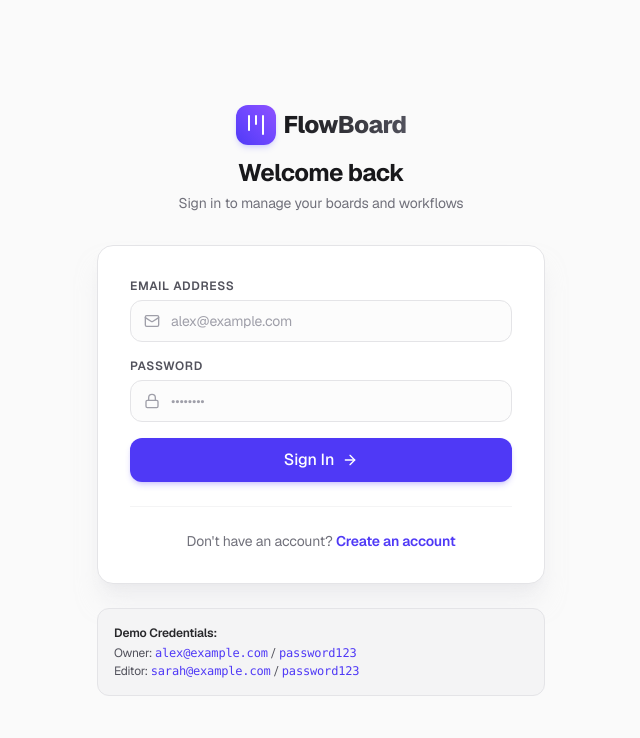
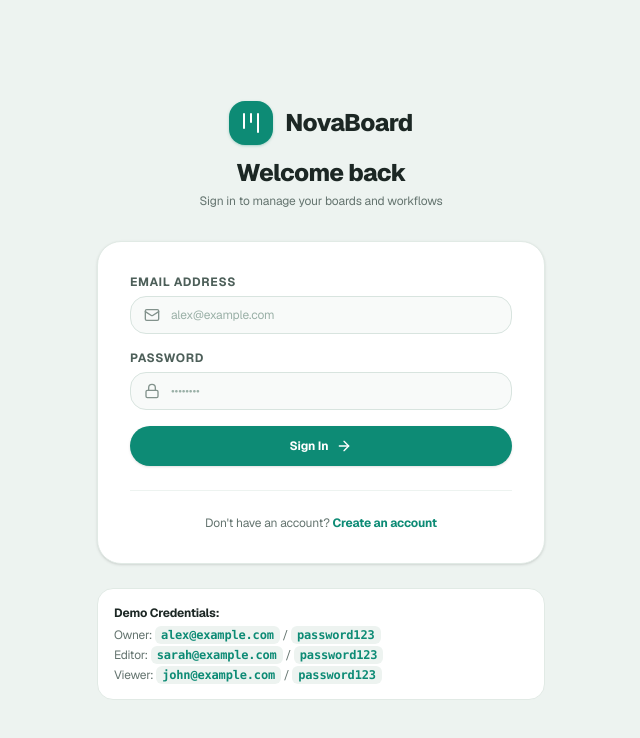
Before and after one commit to mrshanshuvo/mini-kanban-board, a Next.js app in the folder frontend/: page /login in a window 1280 px wide. Shown: the top 738 px of the page, without its empty margins (319-959 px from the left). Built offline with nearby package versions, Linux system fonts and the light colour scheme; no server answers.

Commit message:
update login and register pages with theme styling and viewer demo credentials

```diff
--- a/frontend/app/login/page.tsx
+++ b/frontend/app/login/page.tsx
@@ -33,43 +33,43 @@ export default function LoginPage() {
   };
 
   return (
-    <div className="min-h-screen flex flex-col justify-center items-center px-4 bg-zinc-50 dark:bg-zinc-950">
+    <div className="min-h-screen flex flex-col justify-center items-center px-4 bg-[#edf3f0]">
       <div className="w-full max-w-md">
         <div className="text-center mb-8">
           <Link
             href="/"
-            className="inline-flex items-center gap-2 font-bold text-2xl tracking-tight mb-3"
+            className="inline-flex items-center gap-3 font-bold text-2xl tracking-tight mb-3 group"
           >
-            <div className="w-10 h-10 rounded-xl bg-gradient-to-tr from-indigo-600 to-violet-500 flex items-center justify-center text-white shadow-md shadow-indigo-500/20">
+            <div className="w-11 h-11 rounded-2xl bg-[#0d8b75] flex items-center justify-center text-white shadow-sm shadow-[#0d8b75]/25 group-hover:scale-105 transition-transform">
               <Kanban className="w-6 h-6" />
             </div>
-            <span className="bg-gradient-to-r from-zinc-900 to-zinc-600 dark:from-white dark:to-zinc-400 bg-clip-text text-transparent font-extrabold">
-              FlowBoard
+            <span className="text-[#1c2724] font-extrabold text-2xl tracking-tight">
+              NovaBoard
             </span>
           </Link>
-          <h1 className="text-2xl font-bold tracking-tight text-zinc-900 dark:text-white">
+          <h1 className="text-2xl font-extrabold tracking-tight text-[#1c2724]">
             Welcome back
           </h1>
-          <p className="text-sm text-zinc-500 dark:text-zinc-400 mt-1">
+          <p className="text-xs text-[#64746f] mt-1">
             Sign in to manage your boards and workflows
           </p>
         </div>
 
-        <div className="bg-white dark:bg-zinc-900 p-8 rounded-2xl shadow-xl shadow-zinc-200/50 dark:shadow-none border border-zinc-200 dark:border-zinc-800">
+        <div className="bg-white p-8 rounded-3xl shadow-sm border border-[#e1eae5]">
           {error && (
-            <div className="mb-6 p-3.5 rounded-xl bg-red-50 dark:bg-red-950/40 border border-red-200 dark:border-red-900/60 flex items-center gap-3 text-red-600 dark:text-red-400 text-sm">
-              <AlertCircle className="w-5 h-5 flex-shrink-0" />
+            <div className="mb-6 p-3.5 rounded-2xl bg-rose-50 border border-rose-200 flex items-center gap-3 text-rose-700 text-xs">
+              <AlertCircle className="w-4 h-4 flex-shrink-0" />
               <span>{error}</span>
             </div>
           )}
 
           <form onSubmit={handleSubmit} className="space-y-4">
             <div>
-              <label className="block text-xs font-semibold uppercase tracking-wider text-zinc-600 dark:text-zinc-400 mb-1.5">
+              <label className="block text-xs font-bold uppercase tracking-wider text-[#4d5f59] mb-1.5">
                 Email Address
               </label>
               <div className="relative">
-                <div className="absolute inset-y-0 left-0 pl-3.5 flex items-center pointer-events-none text-zinc-400">
+                <div className="absolute inset-y-0 left-0 pl-3.5 flex items-center pointer-events-none text-[#82928c]">
                   <Mail className="w-4 h-4" />
                 </div>
                 <input
@@ -78,17 +78,17 @@ export default function LoginPage() {
                   value={email}
                   onChange={(e) => setEmail(e.target.value)}
                   placeholder="alex@example.com"
-                  className="w-full pl-10 pr-3.5 py-2.5 rounded-xl border border-zinc-200 dark:border-zinc-800 bg-zinc-50/50 dark:bg-zinc-950/50 text-zinc-900 dark:text-zinc-100 placeholder:text-zinc-400 focus:outline-none focus:ring-2 focus:ring-indigo-500/20 focus:border-indigo-500 transition-all text-sm"
+                  className="w-full pl-10 pr-3.5 py-2.5 rounded-2xl border border-[#d8e4df] bg-[#edf3f0]/40 text-[#1c2724] placeholder:text-[#9ab0a7] focus:outline-none focus:ring-2 focus:ring-[#0d8b75] transition-all text-xs"
                 />
               </div>
             </div>
 
             <div>
-              <label className="block text-xs font-semibold uppercase tracking-wider text-zinc-600 dark:text-zinc-400 mb-1.5">
+              <label className="block text-xs font-bold uppercase tracking-wider text-[#4d5f59] mb-1.5">
                 Password
               </label>
               <div className="relative">
-                <div className="absolute inset-y-0 left-0 pl-3.5 flex items-center pointer-events-none text-zinc-400">
+                <div className="absolute inset-y-0 left-0 pl-3.5 flex items-center pointer-events-none text-[#82928c]">
                   <Lock className="w-4 h-4" />
                 </div>
                 <input
@@ -97,7 +97,7 @@ export default function LoginPage() {
                   value={password}
                   onChange={(e) => setPassword(e.target.value)}
                   placeholder="••••••••"
-                  className="w-full pl-10 pr-3.5 py-2.5 rounded-xl border border-zinc-200 dark:border-zinc-800 bg-zinc-50/50 dark:bg-zinc-950/50 text-zinc-900 dark:text-zinc-100 placeholder:text-zinc-400 focus:outline-none focus:ring-2 focus:ring-indigo-500/20 focus:border-indigo-500 transition-all text-sm"
+                  className="w-full pl-10 pr-3.5 py-2.5 rounded-2xl border border-[#d8e4df] bg-[#edf3f0]/40 text-[#1c2724] placeholder:text-[#9ab0a7] focus:outline-none focus:ring-2 focus:ring-[#0d8b75] transition-all text-xs"
                 />
               </div>
             </div>
@@ -105,18 +105,18 @@ export default function LoginPage() {
             <button
               type="submit"
               disabled={loading}
-              className="w-full mt-2 py-2.5 px-4 rounded-xl bg-indigo-600 hover:bg-indigo-700 active:scale-[0.99] text-white font-medium shadow-md shadow-indigo-600/20 flex items-center justify-center gap-2 transition-all disabled:opacity-50"
+              className="w-full mt-2 py-3 px-4 rounded-full bg-[#0d8b75] hover:bg-[#0a7361] active:scale-[0.99] text-white font-bold text-xs shadow-sm flex items-center justify-center gap-2 transition-all disabled:opacity-50 cursor-pointer"
             >
               <span>{loading ? "Signing in..." : "Sign In"}</span>
               {!loading && <ArrowRight className="w-4 h-4" />}
             </button>
           </form>
 
-          <div className="mt-6 pt-6 border-t border-zinc-100 dark:border-zinc-800 text-center text-sm text-zinc-500">
+          <div className="mt-6 pt-6 border-t border-[#edf3f0] text-center text-xs text-[#64746f]">
             Don&apos;t have an account?{" "}
             <Link
               href="/register"
-              className="font-semibold text-indigo-600 dark:text-indigo-400 hover:underline"
+              className="font-bold text-[#0d8b75] hover:underline"
             >
               Create an account
             </Link>
@@ -124,28 +124,36 @@ export default function LoginPage() {
         </div>
 
         {/* Demo credentials tip */}
-        <div className="mt-6 p-4 rounded-xl bg-zinc-100 dark:bg-zinc-900/60 border border-zinc-200 dark:border-zinc-800 text-xs text-zinc-600 dark:text-zinc-400">
-          <p className="font-semibold text-zinc-800 dark:text-zinc-200 mb-1">
-            Demo Credentials:
-          </p>
-          <div className="space-y-0.5">
+        <div className="mt-6 p-4 rounded-2xl bg-white border border-[#e1eae5] text-xs text-[#64746f]">
+          <p className="font-bold text-[#1c2724] mb-1.5">Demo Credentials:</p>
+          <div className="space-y-1">
             <p>
               Owner:{" "}
-              <code className="text-indigo-600 dark:text-indigo-400">
+              <code className="text-[#0d8b75] font-semibold bg-[#edf3f0] px-1.5 py-0.5 rounded-md">
                 alex@example.com
               </code>{" "}
               /{" "}
-              <code className="text-indigo-600 dark:text-indigo-400">
+              <code className="text-[#0d8b75] font-semibold bg-[#edf3f0] px-1.5 py-0.5 rounded-md">
                 password123
               </code>
             </p>
             <p>
               Editor:{" "}
-              <code className="text-indigo-600 dark:text-indigo-400">
+              <code className="text-[#0d8b75] font-semibold bg-[#edf3f0] px-1.5 py-0.5 rounded-md">
                 sarah@example.com
               </code>{" "}
               /{" "}
-              <code className="text-indigo-600 dark:text-indigo-400">
+              <code className="text-[#0d8b75] font-semibold bg-[#edf3f0] px-1.5 py-0.5 rounded-md">
+                password123
+              </code>
+            </p>
+            <p>
+              Viewer:{" "}
+              <code className="text-[#0d8b75] font-semibold bg-[#edf3f0] px-1.5 py-0.5 rounded-md">
+                john@example.com
+              </code>{" "}
+              /{" "}
+              <code className="text-[#0d8b75] font-semibold bg-[#edf3f0] px-1.5 py-0.5 rounded-md">
                 password123
               </code>
             </p>
--- a/frontend/app/register/page.tsx
+++ b/frontend/app/register/page.tsx
@@ -45,43 +45,43 @@ export default function RegisterPage() {
   };
 
   return (
-    <div className="min-h-screen flex flex-col justify-center items-center px-4 bg-zinc-50 dark:bg-zinc-950">
+    <div className="min-h-screen flex flex-col justify-center items-center px-4 bg-[#edf3f0]">
       <div className="w-full max-w-md">
         <div className="text-center mb-8">
           <Link
             href="/"
-            className="inline-flex items-center gap-2 font-bold text-2xl tracking-tight mb-3"
+            className="inline-flex items-center gap-3 font-bold text-2xl tracking-tight mb-3 group"
           >
-            <div className="w-10 h-10 rounded-xl bg-gradient-to-tr from-indigo-600 to-violet-500 flex items-center justify-center text-white shadow-md shadow-indigo-500/20">
+            <div className="w-11 h-11 rounded-2xl bg-[#0d8b75] flex items-center justify-center text-white shadow-sm shadow-[#0d8b75]/25 group-hover:scale-105 transition-transform">
               <Kanban className="w-6 h-6" />
             </div>
-            <span className="bg-gradient-to-r from-zinc-900 to-zinc-600 dark:from-white dark:to-zinc-400 bg-clip-text text-transparent font-extrabold">
-              FlowBoard
+            <span className="text-[#1c2724] font-extrabold text-2xl tracking-tight">
+              NovaBoard
             </span>
           </Link>
-          <h1 className="text-2xl font-bold tracking-tight text-zinc-900 dark:text-white">
+          <h1 className="text-2xl font-extrabold tracking-tight text-[#1c2724]">
             Create your account
           </h1>
-          <p className="text-sm text-zinc-500 dark:text-zinc-400 mt-1">
+          <p className="text-xs text-[#64746f] mt-1">
             Start collaborating with your team today
           </p>
         </div>
 
-        <div className="bg-white dark:bg-zinc-900 p-8 rounded-2xl shadow-xl shadow-zinc-200/50 dark:shadow-none border border-zinc-200 dark:border-zinc-800">
+        <div className="bg-white p-8 rounded-3xl shadow-sm border border-[#e1eae5]">
           {error && (
-            <div className="mb-6 p-3.5 rounded-xl bg-red-50 dark:bg-red-950/40 border border-red-200 dark:border-red-900/60 flex items-center gap-3 text-red-600 dark:text-red-400 text-sm">
-              <AlertCircle className="w-5 h-5 flex-shrink-0" />
+            <div className="mb-6 p-3.5 rounded-2xl bg-rose-50 border border-rose-200 flex items-center gap-3 text-rose-700 text-xs">
+              <AlertCircle className="w-4 h-4 flex-shrink-0" />
               <span>{error}</span>
             </div>
           )}
 
           <form onSubmit={handleSubmit} className="space-y-4">
             <div>
-              <label className="block text-xs font-semibold uppercase tracking-wider text-zinc-600 dark:text-zinc-400 mb-1.5">
+              <label className="block text-xs font-bold uppercase tracking-wider text-[#4d5f59] mb-1.5">
                 Full Name
               </label>
               <div className="relative">
-                <div className="absolute inset-y-0 left-0 pl-3.5 flex items-center pointer-events-none text-zinc-400">
+                <div className="absolute inset-y-0 left-0 pl-3.5 flex items-center pointer-events-none text-[#82928c]">
                   <User className="w-4 h-4" />
                 </div>
                 <input
@@ -90,17 +90,17 @@ export default function RegisterPage() {
                   value={name}
                   onChange={(e) => setName(e.target.value)}
                   placeholder="Alex Rivera"
-                  className="w-full pl-10 pr-3.5 py-2.5 rounded-xl border border-zinc-200 dark:border-zinc-800 bg-zinc-50/50 dark:bg-zinc-950/50 text-zinc-900 dark:text-zinc-100 placeholder:text-zinc-400 focus:outline-none focus:ring-2 focus:ring-indigo-500/20 focus:border-indigo-500 transition-all text-sm"
+                  className="w-full pl-10 pr-3.5 py-2.5 rounded-2xl border border-[#d8e4df] bg-[#edf3f0]/40 text-[#1c2724] placeholder:text-[#9ab0a7] focus:outline-none focus:ring-2 focus:ring-[#0d8b75] transition-all text-xs"
                 />
               </div>
             </div>
 
             <div>
-              <label className="block text-xs font-semibold uppercase tracking-wider text-zinc-600 dark:text-zinc-400 mb-1.5">
+              <label className="block text-xs font-bold uppercase tracking-wider text-[#4d5f59] mb-1.5">
                 Email Address
               </label>
               <div className="relative">
-                <div className="absolute inset-y-0 left-0 pl-3.5 flex items-center pointer-events-none text-zinc-400">
+                <div className="absolute inset-y-0 left-0 pl-3.5 flex items-center pointer-events-none text-[#82928c]">
                   <Mail className="w-4 h-4" />
                 </div>
                 <input
@@ -109,27 +109,27 @@ export default function RegisterPage() {
                   value={email}
                   onChange={(e) => setEmail(e.target.value)}
                   placeholder="alex@example.com"
-                  className="w-full pl-10 pr-3.5 py-2.5 rounded-xl border border-zinc-200 dark:border-zinc-800 bg-zinc-50/50 dark:bg-zinc-950/50 text-zinc-900 dark:text-zinc-100 placeholder:text-zinc-400 focus:outline-none focus:ring-2 focus:ring-indigo-500/20 focus:border-indigo-500 transition-all text-sm"
+                  className="w-full pl-10 pr-3.5 py-2.5 rounded-2xl border border-[#d8e4df] bg-[#edf3f0]/40 text-[#1c2724] placeholder:text-[#9ab0a7] focus:outline-none focus:ring-2 focus:ring-[#0d8b75] transition-all text-xs"
                 />
               </div>
             </div>
 
             <div>
-              <label className="block text-xs font-semibold uppercase tracking-wider text-zinc-600 dark:text-zinc-400 mb-1.5">
+              <label className="block text-xs font-bold uppercase tracking-wider text-[#4d5f59] mb-1.5">
                 Password
               </label>
               <div className="relative">
-                <div className="absolute inset-y-0 left-0 pl-3.5 flex items-center pointer-events-none text-zinc-400">
+                <div className="absolute inset-y-0 left-0 pl-3.5 flex items-center pointer-events-none text-[#82928c]">
                   <Lock className="w-4 h-4" />
                 </div>
                 <input
                   type="password"
                   required
-                  minLength={6}
                   value={password}
                   onChange={(e) => setPassword(e.target.value)}
                   placeholder="At least 6 characters"
-                  className="w-full pl-10 pr-3.5 py-2.5 rounded-xl border border-zinc-200 dark:border-zinc-800 bg-zinc-50/50 dark:bg-zinc-950/50 text-zinc-900 dark:text-zinc-100 placeholder:text-zinc-400 focus:outline-none focus:ring-2 focus:ring-indigo-500/20 focus:border-indigo-500 transition-all text-sm"
+                  minLength={6}
+                  className="w-full pl-10 pr-3.5 py-2.5 rounded-2xl border border-[#d8e4df] bg-[#edf3f0]/40 text-[#1c2724] placeholder:text-[#9ab0a7] focus:outline-none focus:ring-2 focus:ring-[#0d8b75] transition-all text-xs"
                 />
               </div>
             </div>
@@ -137,20 +137,20 @@ export default function RegisterPage() {
             <button
               type="submit"
               disabled={loading}
-              className="w-full mt-2 py-2.5 px-4 rounded-xl bg-indigo-600 hover:bg-indigo-700 active:scale-[0.99] text-white font-medium shadow-md shadow-indigo-600/20 flex items-center justify-center gap-2 transition-all disabled:opacity-50"
+              className="w-full mt-2 py-3 px-4 rounded-full bg-[#0d8b75] hover:bg-[#0a7361] active:scale-[0.99] text-white font-bold text-xs shadow-sm flex items-center justify-center gap-2 transition-all disabled:opacity-50 cursor-pointer"
             >
-              <span>{loading ? "Creating account..." : "Create Account"}</span>
+              <span>{loading ? "Creating Account..." : "Create Account"}</span>
               {!loading && <ArrowRight className="w-4 h-4" />}
             </button>
           </form>
 
-          <div className="mt-6 pt-6 border-t border-zinc-100 dark:border-zinc-800 text-center text-sm text-zinc-500">
+          <div className="mt-6 pt-6 border-t border-[#edf3f0] text-center text-xs text-[#64746f]">
             Already have an account?{" "}
             <Link
               href="/login"
-              className="font-semibold text-indigo-600 dark:text-indigo-400 hover:underline"
+              className="font-bold text-[#0d8b75] hover:underline"
             >
-              Sign in
+              Sign in instead
             </Link>
           </div>
         </div>
```
